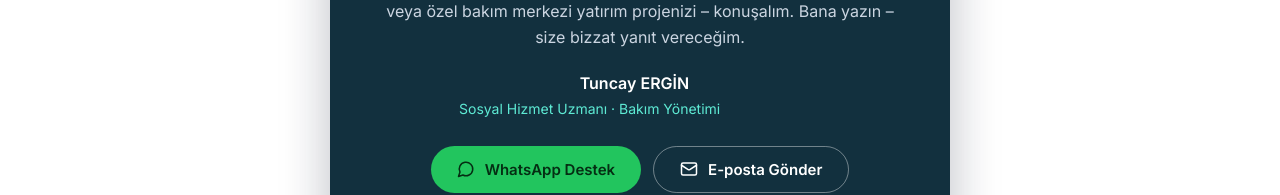
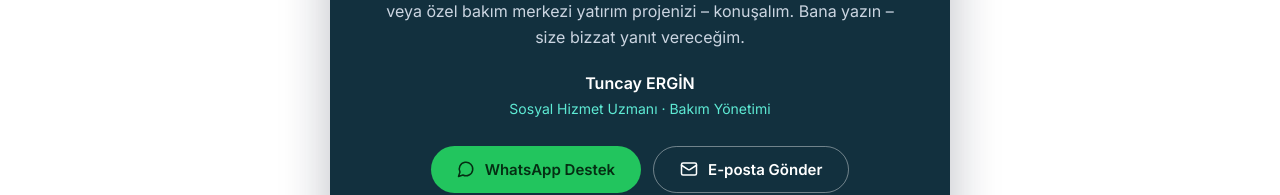
Before and after one commit to tunc1978/tuncayergin-site, a plain HTML site: page index.html in a window 1280 px wide. Shown: the part 2504-2699 px from the top of the page. Drawn offline with nearby package versions, Linux system fonts and the light colour scheme.

Commit message:
Add files via upload

```diff
--- a/index.html
+++ b/index.html
@@ -90,8 +90,8 @@ h2{font-family:var(--serif);font-size:clamp(26px,3.4vw,36px);margin:0 0 18px;lin
 .box .circle svg{width:26px;height:26px;stroke:var(--ink)}
 .box h2{color:#fff}
 .box p{color:#cbd5e1;margin:0 auto 20px;max-width:52ch}
-.box .name{color:#fff;font-weight:600;margin:6px 0 0}
-.box .role{font-size:14px;color:#5eead4;margin:0 0 26px}
+.box .name{color:#fff;font-weight:600;margin:6px auto 0;text-align:center}
+.box .role{font-size:14px;color:#5eead4;margin:0 auto 26px;text-align:center}
 .actions{display:flex;gap:12px;justify-content:center;flex-wrap:wrap}
 .btn-wa{background:var(--green);color:#052e13}
 .btn-wa:hover{background:#4ade80}
```
